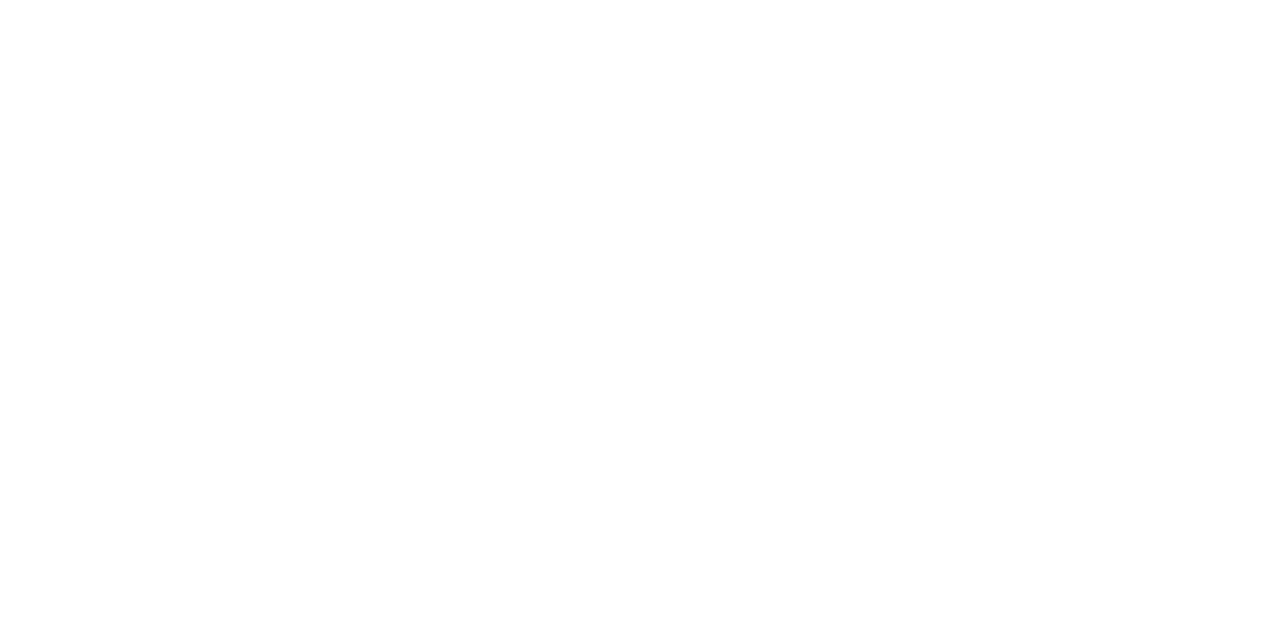
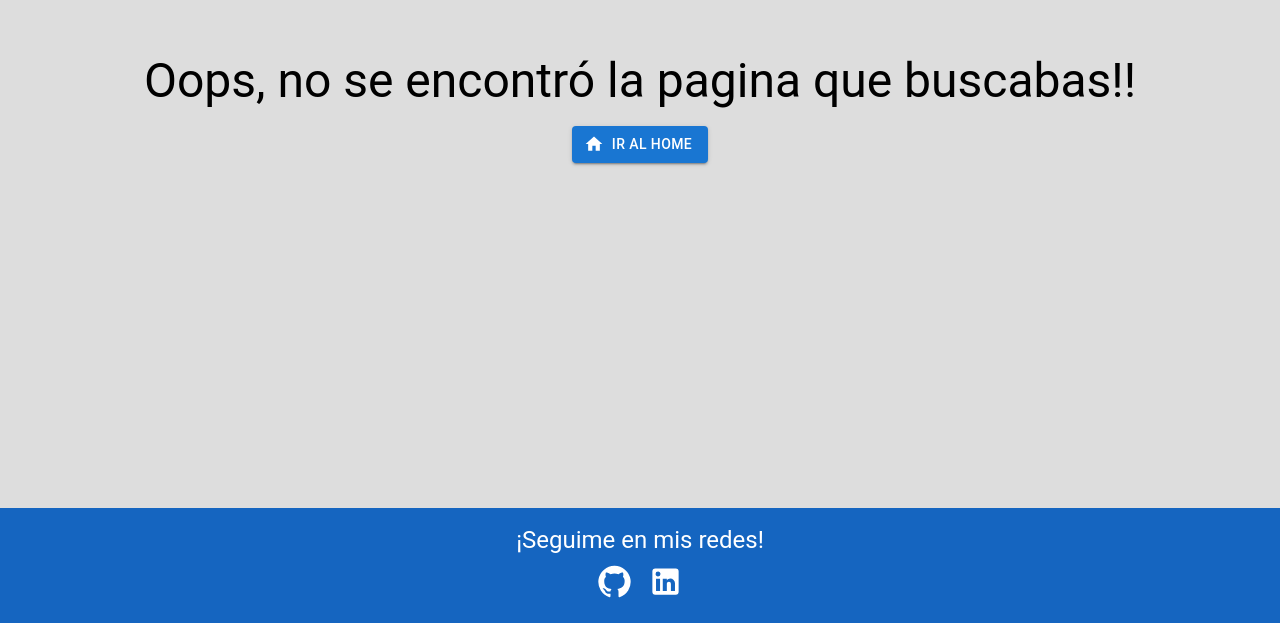
Before and after one commit to Facundojimenez/todo-list, a React (Create React App) app in the folder frontend/todolist/: page / in a window 1280 px wide. Before the commit this address had no page. Shown: the part 292-915 px from the top of the page. Before the commit the page ends 800 px from the top, so only its background shows below. Built offline with nearby package versions, Linux system fonts and the light colour scheme.

Commit message:
front: pagino notFound, ruta dashboard protegida, pantalla noDashboards

```diff
--- a/frontend/todolist/src/App.js
+++ b/frontend/todolist/src/App.js
@@ -6,6 +6,10 @@
 import { ThemeProvider } from "@emotion/react";
 import {UserProvider}  from "./context/UserContext";
 import { makeStyles } from "@mui/styles";
+import PrivateRoutes from "./utils/PrivateRoutes";
+import NotFound from "./pages/NotFound";
+import Footer from "./components/Footer";
+
 
 const useStyles = makeStyles({
   body: {
@@ -24,11 +28,15 @@
           <BrowserRouter>
             <div className={classes.body}>
               <Routes>
-                <Route path="/login" element={ <Login/>}/>
-                <Route path="/signup" element={ <SignUp/>}/>
-                <Route path="/dashboard" element={ <DashboardPage/>}/>
+                <Route path="/login" element={<Login/>}/>
+                <Route path="/signup" element={<SignUp/>}/>
+                <Route element={<PrivateRoutes/>}>
+                  <Route path="/dashboard" element={<DashboardPage/>}/>
+                </Route>
+                <Route path="*" element={<NotFound/>}/>
               </Routes>
             </div>
+            <Footer/>
           </BrowserRouter>
         </ThemeProvider>
       </UserProvider>
--- a/frontend/todolist/src/components/DashboardSelector.jsx
+++ b/frontend/todolist/src/components/DashboardSelector.jsx
@@ -49,7 +49,7 @@
   },
 }));
 
-export default function CustomizedMenus() {
+export default function DashboardSelector() {
 	const {changeDashboard, currentDashboard ,user, setUser} = useContext(UserContext)
 
   const [anchorEl, setAnchorEl] = useState(null);
@@ -88,6 +88,7 @@
     const updatedUser =  await createDashboardFromUser(formData);
     setUser(updatedUser)
     handleClose();
+    handleCloseForm()
   }
 
   const handleClose = () => {
@@ -135,4 +136,36 @@
       </div>
     );
   }
+  else{
+    return(
+      <div>
+        <Button aria-controls={open ? 'demo-customized-menu' : undefined} variant="contained" disableElevation onClick={handleClick} endIcon={<KeyboardArrowDownIcon />}>
+          Crear mi primer dashboard
+        </Button>
+        <StyledMenu anchorEl={anchorEl} open={open} onClose={handleClose}>
+          <MenuItem onClick={handleClickOpenForm}>
+              <DashboardCustomizeIcon/>
+                Nuevo Dashboard
+          </MenuItem>
+        </StyledMenu>
+
+        {/* Menu que se abre */}
+        <Dialog open={openForm} onClose={handleCloseForm} fullWidth={true} maxWidth="sm">
+          <DialogTitle>Crear Dashboard</DialogTitle>
+            <DialogContent>
+              <DialogContentText>
+                  Titulo:
+              </DialogContentText>
+              <TextField autoFocus margin="dense" id="title" defaultValue="" type="text" fullWidth variant="standard" onChange={handleInputChange} />
+          </DialogContent>
+          <DialogActions>
+            <Button onClick={handleCloseForm}>Cancelar</Button>
+            <Button onClick={handleAddDashboard}>Guardar</Button>
+          </DialogActions>
+        </Dialog>
+      </div>
+
+
+    )
+  }
 }
--- a/frontend/todolist/src/components/NavBar.jsx
+++ b/frontend/todolist/src/components/NavBar.jsx
@@ -12,7 +12,7 @@
 
 
 export default function NavBar() {
-  const {setUser, setCurrentDashboard} = useContext(UserContext)
+  const {setUser, currentDashboard, setCurrentDashboard} = useContext(UserContext)
   const navigate = useNavigate();
 
   const handleLogout = async () =>{
@@ -20,7 +20,7 @@
     navigate("/login")
     setUser(null)
     setCurrentDashboard(null);
-}
+  }
 
   return (
     <Box>
@@ -29,7 +29,7 @@
           <Typography variant="h6" component="div"  align="left">
               TaskMaster
           </Typography>
-          <DashboardSelector/>
+          {currentDashboard ? <DashboardSelector/> : <></>}
           <Typography variant="h6" component="div" sx={{flexGrow: 1}}>
 
           </Typography>
--- a/frontend/todolist/src/components/TaskAdder.jsx
+++ b/frontend/todolist/src/components/TaskAdder.jsx
@@ -7,7 +7,7 @@
 
 
 export default function TaskAdder(props) {
-  const {addTaskRender, currentDashboard} = useContext(UserContext)
+  const {addTaskRender} = useContext(UserContext)
   const [open, setOpen] = useState(false);
   const [taskData, setTaskData] = useState({
     title: "",
--- a/frontend/todolist/src/context/UserContext.jsx
+++ b/frontend/todolist/src/context/UserContext.jsx
@@ -28,6 +28,9 @@
 		// console.log(user.dashboards)
 		if(user && user.dashboards.length > 0){
 			getStages();
+		}
+		else{
+			setCurrentDashboard(null)
 		}
 
 	}, [user])
--- a/frontend/todolist/src/pages/DashboardPage.jsx
+++ b/frontend/todolist/src/pages/DashboardPage.jsx
@@ -9,11 +9,19 @@
 import {updateDashboardFromUser} from "../utils/updateData"
 import {IconButton, Button, TextField, Dialog, Grid, DialogTitle, DialogContent, DialogContentText, DialogActions} from "@mui/material";
 import { deleteDashboardFromUser } from "../utils/deleteData";
-import Footer from "../components/Footer"
-
+import GridViewIcon from '@mui/icons-material/GridView';
+import DashboardSelector from "../components/DashboardSelector"
 const styles = {
     dashboardContainer: {
         backgroundColor: "#99c7f2"
+    },
+    noDashboardContainer: {
+        backgroundColor: "#99c7f2",
+        height: "80vh",
+        display: "flex",
+        flexDirection: "column",
+        justifyContent: "center",
+        alignItems: "center"
     },
     stagesContainer: {
         overflow: "auto",
@@ -111,8 +119,6 @@
                         </Grid>
                         </DialogActions>
                     </Dialog>
-
-                    <Footer/>
                 </Box>
             </>
         )
@@ -121,7 +127,15 @@
         return(
             <>
                 <NavBar/>
-                <h1> no tenes dashboads, crea uno</h1>
+                <Box sx={styles.noDashboardContainer}>
+                    <Typography variant="h2">
+                        No hay dashboards creados
+                    </Typography>
+                    {/* <Button  variant="contained" startIcon={<GridViewIcon/>}>
+                        Crear Dashboard
+                    </Button> */}
+                    <DashboardSelector/>
+                </Box>
             </>
         )
     }
--- /dev/null
+++ b/frontend/todolist/src/pages/NotFound.jsx
@@ -0,0 +1,23 @@
+import { Button, Typography } from "@mui/material";
+import { Container } from "@mui/system";
+import { Link } from "react-router-dom";
+import HomeIcon from '@mui/icons-material/Home';
+
+
+export default function NotFound() {
+    return (
+        <>
+            <Container sx={{height: "100vh", display: "flex", flexDirection: "column", alignItems: "center", justifyContent: "center"}}>
+                <Typography variant="h3" gutterBottom>
+                    Oops, no se encontró la pagina que buscabas!!
+                </Typography>
+                <Link to="/login" style={{ textDecoration: 'none' }}>
+                    <Button  variant="contained" startIcon={<HomeIcon/>}>
+                        IR AL HOME
+                    </Button>
+                </Link>
+
+            </Container>
+        </>
+    )
+}
--- /dev/null
+++ b/frontend/todolist/src/utils/PrivateRoutes.jsx
@@ -0,0 +1,13 @@
+import { useContext } from "react"
+import { Navigate, Outlet } from "react-router-dom";
+import UserContext from "../context/UserContext"
+
+const PrivateRoutes = () => {
+    const {user} = useContext(UserContext);
+    console.log(user)
+    return(
+        user ? <Outlet/> : <Navigate  to="/login" />
+    )
+}
+
+export default PrivateRoutes;
--- a/frontend/todolist/src/utils/userSignup.js
+++ b/frontend/todolist/src/utils/userSignup.js
@@ -12,7 +12,6 @@
         console.log("signup fallido")
 
     }
-    console.log(response);
     return response;
 
 }
```
